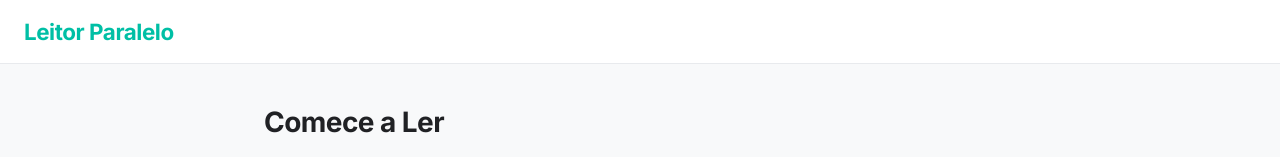
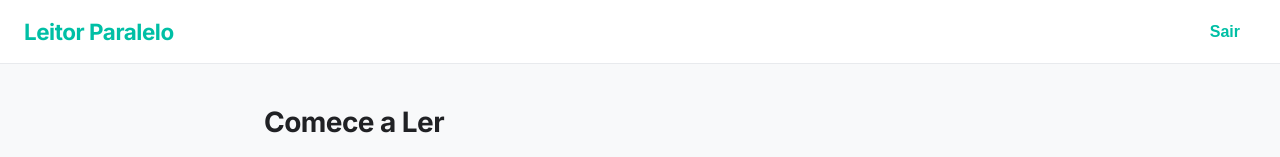
Before and after one commit to lopeshmatheus/parallel-reading, a React (Vite) app: page /library in a window 1280 px wide. Shown: the top 157 px of the page. Built offline with nearby package versions, Linux system fonts and the light colour scheme; no server answers; sample sign-in values are in the browser's storage.

Commit message:
feat: add logout functionality and header updates

```diff
--- a/src/views/Library.tsx
+++ b/src/views/Library.tsx
@@ -2,9 +2,11 @@ import { useEffect, useState } from 'react';
 import { useNavigate } from 'react-router-dom';
 import { getBooks, saveBook, removeBook } from '../services/storageService';
 import { parseEpub, type Book } from '../services/epubService';
+import { useAuth } from '../components/AuthContext';
 
 export default function Library() {
   const navigate = useNavigate();
+  const { logout } = useAuth();
   const [books, setBooks] = useState<(Book & { id: string })[]>([]);
   const [loading, setLoading] = useState(false);
 
@@ -43,8 +45,22 @@ export default function Library() {
 
   return (
     <>
-      <header className="app-header" style={{ position: 'fixed', left: 0, right: 0, top: 0, zIndex: 100 }}>
+      <header className="app-header" style={{ position: 'fixed', left: 0, right: 0, top: 0, zIndex: 100, display: 'flex', justifyContent: 'space-between', alignItems: 'center' }}>
         <h1 className="title">Leitor Paralelo</h1>
+        <button
+          onClick={logout}
+          style={{
+            background: 'none',
+            border: 'none',
+            color: 'var(--color-primary)',
+            cursor: 'pointer',
+            fontWeight: 600,
+            fontSize: '1rem',
+            padding: '8px 16px'
+          }}
+        >
+          Sair
+        </button>
       </header>
       <div style={{ width: '100%', maxWidth: '800px', margin: '0 auto', padding: '100px 24px 40px' }}>
       <div className="library-view">
--- a/src/views/Reader.tsx
+++ b/src/views/Reader.tsx
@@ -265,7 +265,7 @@ export default function Reader() {
         backdropFilter: 'blur(8px)'
       }}>
         <button className="btn btn-secondary" style={{ padding: '0 12px', height: '36px', minWidth: 'auto', marginRight: '24px', fontSize: '0.85rem' }} onClick={() => navigate('/')}>
-          Sair
+          Voltar
         </button>
 
         <div style={{ flex: 1, height: '4px', backgroundColor: 'var(--color-divider)', borderRadius: '2px', overflow: 'hidden', position: 'relative' }}>
```
Also changed, not shown: .agent/workflows/conventions.md.
